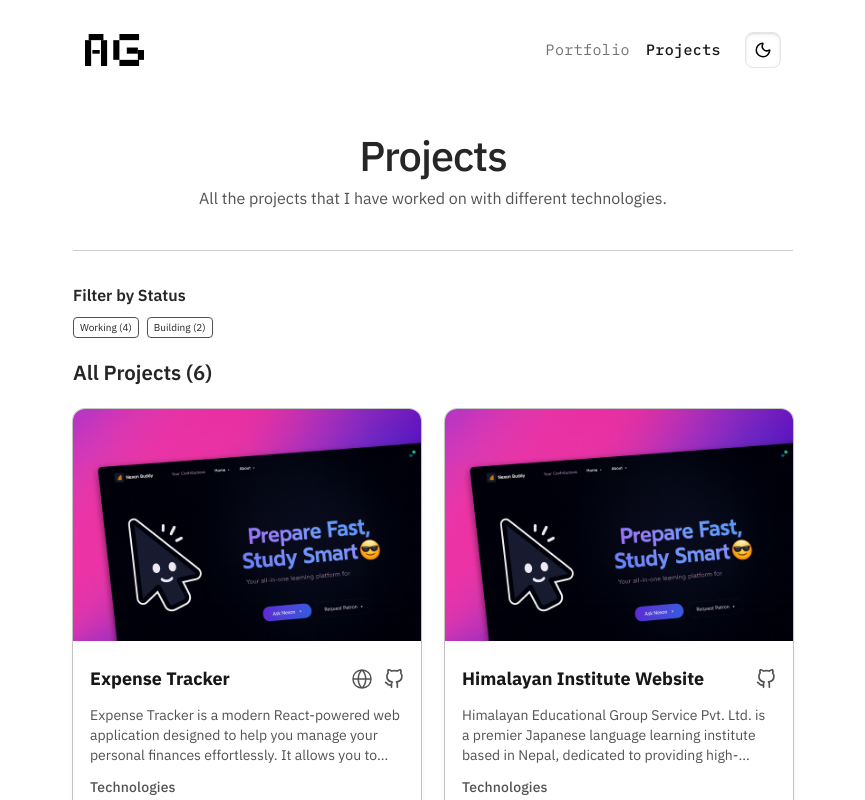
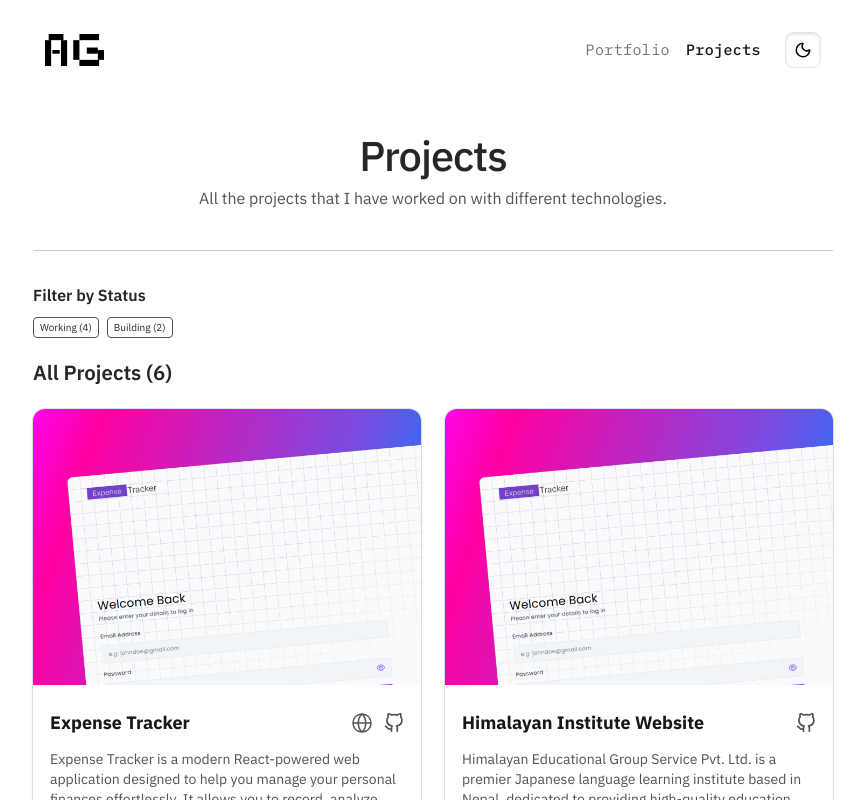
Before and after one commit to AnishGane/personal-portfolio, a React (Vite) app: page /projects in a window 1280 px wide. Shown: the top 800 px of the page, without its empty margins (207-1072 px from the left). Built offline with nearby package versions, Linux system fonts and the light colour scheme.

Commit message:
Update App layout for better responsiveness, enhance Button component text styling, improve GitHubActivity component with additional status indicators, and refine MyDescription for clarity. Adjust ProjectCard and ProjectDetails for consistent image handling and layout improvements.

```diff
--- a/src/App.tsx
+++ b/src/App.tsx
@@ -10,7 +10,7 @@ import ProjectDetails from './pages/ProjectDetails';
 const App = () => {
   return (
     <main className="font-own main-container">
-      <div className="mx-auto w-full max-w-3xl px-6">
+      <div className="mx-auto w-full max-w-212 px-6">
         <Navbar />
 
         <Routes>
--- a/src/components/Button.tsx
+++ b/src/components/Button.tsx
@@ -48,7 +48,7 @@ const Button = ({
       {icon && <span>{icon}</span>}
       {label ? (
         <div className="flex flex-col gap-[2px]">
-          <span className='text-neutral-6 text-[10px] tracking-wider md:text-xs'>{label}</span>
+          <span className='text-neutral-6 text-[10px] tracking-wider md:text-[11px] '>{label}</span>
           <span className='font-medium text-sm md:text-base'>{text}</span>
         </div>
       ) : (
--- a/src/components/Portfolio/GitHubActivity.tsx
+++ b/src/components/Portfolio/GitHubActivity.tsx
@@ -82,13 +82,15 @@ const GitHubActivity = ({ username }: { username: string }) => {
   if (error) return <p className="text-red-500">Error: {error}</p>;
 
   return (
-    <div className="mb-8">
+    <div className="relative mb-8">
       <div className="font-tooltip text-neutral-8 mb-4 flex items-center justify-between text-sm font-medium">
         <p>
           Total contributions: <strong className="font-bold">{totalContributions}</strong>
         </p>
         <p className="flex gap-1 font-normal capitalize">
-          <span className={`font-semibold ${cursorStatus === 'online' ? 'text-green-400' : 'text-gray-700'}`}>
+          <span
+            className={`font-semibold ${cursorStatus === 'online' ? 'text-green-400' : 'text-gray-700'}`}
+          >
             {cursorStatus}
           </span>
           <span>
@@ -118,6 +120,18 @@ const GitHubActivity = ({ username }: { username: string }) => {
           ))
         )}
       </div>
+      <div className="font-tooltip bg-neutral-6/10 text-neutral-6 absolute right-0 -bottom-9 flex w-fit items-center justify-end-safe gap-2 rounded-md px-2 py-1.5 text-right text-xs">
+        <p>Less</p>
+        <div className="flex items-center gap-[2px]">
+          <div className="size-2.5 rounded-xs bg-[#216E39]"></div>
+          <div className="size-2.5 rounded-xs bg-[#30A14E]"></div>
+          <div className="size-2.5 rounded-xs bg-[#40C463]"></div>
+          <div className="size-2.5 rounded-xs bg-[#9BE9A8]"></div>
+          <div className="size-2.5 rounded-xs bg-[#c9cccf]"></div>
+        </div>
+
+        <p>More</p>
+      </div>
     </div>
   );
 };
--- a/src/components/Portfolio/MyDescription.tsx
+++ b/src/components/Portfolio/MyDescription.tsx
@@ -8,7 +8,7 @@ const MyDescription = () => {
         Hi, I'm Anish —<span className="text-neutral-400/80"> A MERN Stack Developer.</span>
       </h1>
 
-      <div className="text-neutral-6 mt-2 flex flex-wrap items-center gap-2 whitespace-pre-wrap">
+      <div className="text-neutral-6 mt-2 flex flex-wrap items-center gap-1 whitespace-pre-wrap">
         <span>I build interactive web apps using</span>
         {LanguageItem.map((item, idx) => (
           <LanguageSpanItem
@@ -20,10 +20,8 @@ const MyDescription = () => {
         ))}
         <span>. With a focus on</span>
         <strong>UI</strong>
-        <span>design. Enthusiastic about</span>
-        <span>
-          <strong>Three.js </strong>, driven by a
-        </span>
+        <span>design, clean and modern looking website</span>
+        <span>, driven by a</span>
         <span>eye for design.</span>
       </div>
     </div>
--- a/src/components/Projects/ProjectCard.tsx
+++ b/src/components/Projects/ProjectCard.tsx
@@ -13,11 +13,13 @@ const ProjectCard = ({ item }: { item: ProjectItemProps }) => {
   return (
     <div
       key={item.id}
-      className="ring-neutral-6/30 font-tooltip rounded-xl bg-white shadow-md ring-1 dark:bg-neutral-800"
+      className="ring-neutral-6/15 font-tooltip rounded-xl bg-white shadow-md ring-1 dark:bg-neutral-800"
     >
-      <img src={item.image} alt={item.name} className="w-full rounded-t-xl" />
+      <img src="/Images/demo3.png" alt={item.name} className="w-full rounded-t-xl" />
+
+
       <div className="project_content rounded-b-xl p-[17px] pt-6 hover:bg-neutral-200/30 dark:hover:bg-neutral-900/40">
-        <div className="flex items-center justify-between">
+        <div className="flex items-center justify-between gap-3">
           <h3 className="font-tooltip line-clamp-1 text-lg font-bold text-neutral-900 dark:text-neutral-100">
             {item.name}
           </h3>
--- /dev/null
+++ b/src/pages/Contact.tsx
@@ -0,0 +1,8 @@
+
+const Contact = () => {
+  return (
+    <div>Contact</div>
+  )
+}
+
+export default Contact
--- a/src/pages/ProjectDetails.tsx
+++ b/src/pages/ProjectDetails.tsx
@@ -50,9 +50,9 @@ const ProjectDetails = () => {
 
       <div className="text-neutral-8 font-tooltip mt-8 md:mt-14">
         <img
-          src={projectContent.image}
+          src="/Images/demo3.png"
           alt={projectContent.name}
-          className="h-[420px] w-full rounded-xl object-cover"
+          className="h-[460px] w-full rounded-lg object-cover border-b border-r border-neutral-300"
         />
 
         <div className="mt-4 flex items-center gap-4 md:mt-8">
```
Also changed, not shown: public/Images/demo3.png (added).
